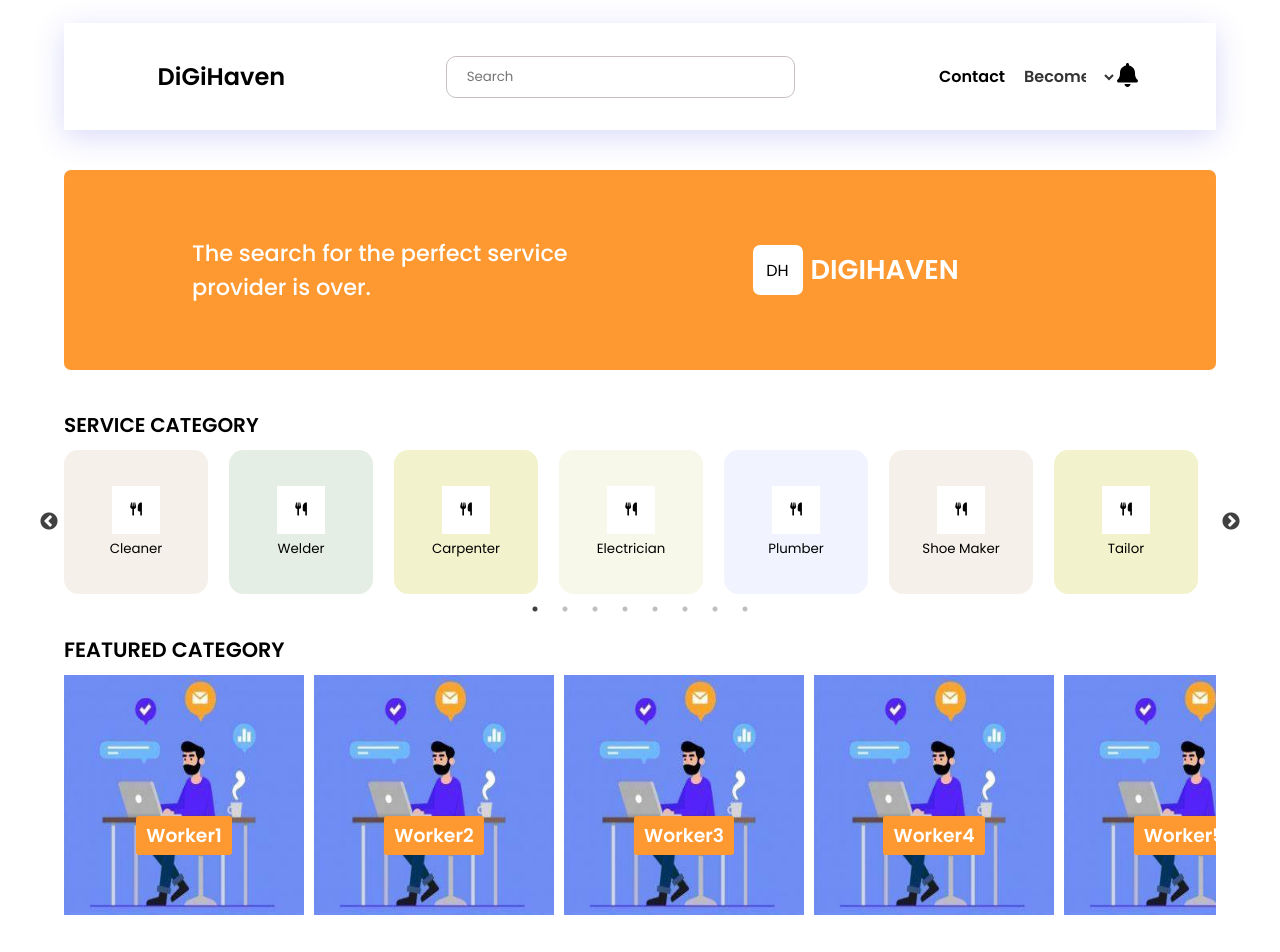
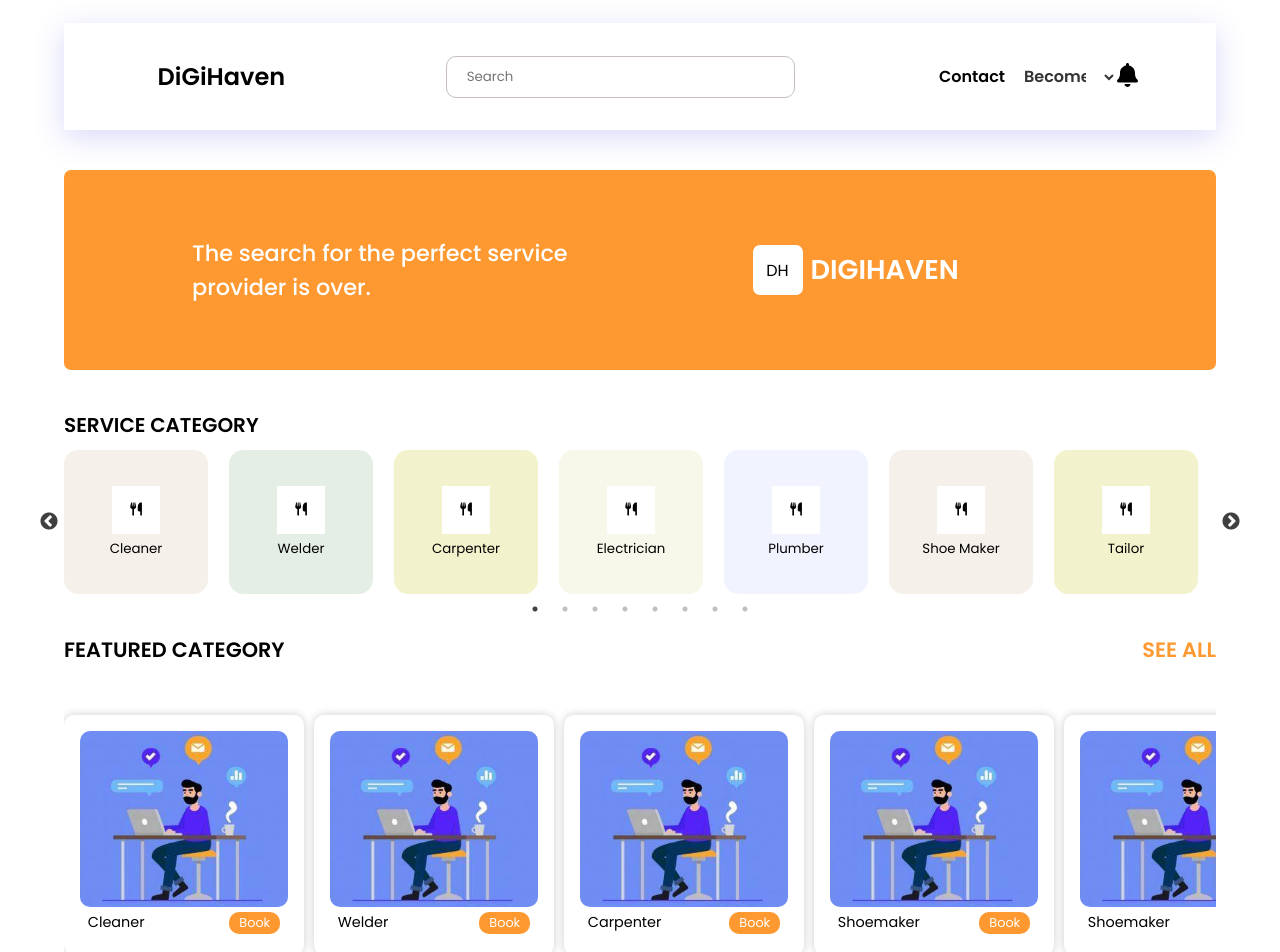
Before and after one commit to ARTISANS-HUB/ArtisansHub, a React (Create React App) app in the folder client/: page / in a window 1280 px wide. Shown: the top 952 px of the page. Built offline with nearby package versions, Linux system fonts and the light colour scheme.

Commit message:
done editing the filter section

```diff
--- a/client/src/css/filterCategory.css
+++ b/client/src/css/filterCategory.css
@@ -16,15 +16,44 @@
     align-items: center;
     justify-content: center;
     text-decoration: none;
-    position: relative;
+    /* position: relative; */
+    box-shadow: 0 0 10px rgba(0,0,0,0.2);
+    border-radius: 10px;
+    padding: 0 2px;
 
 }
 
-.filter-category-card h3{
-    color: #fff;
-    background: #fe9931;
+.filter-category-card .filter-category-card-info{
+    color: #000;
+    /* background: #fe9931; */
     padding: 5px 10px;
-    border-radius: 3px;
+    /* border-radius: 3px; */
+    /* text-align: left;
+    position: absolute; */
+    bottom: 2px;
+    width: 90%;
+    display: flex;
+    justify-content: space-between;
+}
+
+.filter-category-card-info h3{
+    font-weight: 400;
+    font-size: 0.9rem;
+    text-transform: capitalize;
+}
+.filter-category-card-info a{
+       color: #fff;
+       font-size: 0.8rem;
+       background: #fe9931;
+       padding: 2px 10px;
+       border-radius: 10px;
+
+}
+.filter-category-card-info a:hover{
+       color: #000;
+       background: #f1f1f1;
+       font-size: 0.8rem;
+       text-decoration: none;
 }
 
 .filter-category-card p{
@@ -32,16 +61,31 @@
 }
 
 .filter-category-card .filter-category-card-img{
-    width: 15rem;
-    height: 15rem;
+    width: 13rem;
+    height: 11rem;
     display: flex;
     align-items: center;
     justify-content: center;
     background-color: #fff;
-    /* border-radius: 50%; */
-    position: absolute;
+    border-radius: 10px;
+    /* position: absolute;
     top: -2.5rem;
     left: 50%;
     transform: translateX(-50%);
-    z-index: -1;
+    z-index: -1; */
 }
+
+.featured-category{
+    display: flex;
+    flex-wrap: wrap;
+    justify-content: space-between;
+    gap: 2rem;
+}
+.featured-category .featured-category-title{
+  font-size: 1.3rem;
+}
+.featured-category a{
+  color: #fe9931;
+  font-size: 1.3rem;
+  text-transform: uppercase;
+}
--- a/client/src/views/platform/includes/FilterCategory.js
+++ b/client/src/views/platform/includes/FilterCategory.js
@@ -1,19 +1,21 @@
 import React from 'react'
 import { categoryData } from './utils'
 import "../../../css/filterCategory.css"
+import { Link } from 'react-router-dom'
 
 
 
-const FilterCategory = ({name,description,img}) => {
+const FilterCategory = ({name,img,link}) => {
   return (
     <div className='filter-category-container'>
 
        <div className='filter-category-card'>
-            <h3 className='filter-category-card-name'>{name}</h3>
-            {/* <p>{description}</p> */}
             <img className='filter-category-card-img' src={img} alt={name} />
+            <div className='filter-category-card-info'>
+                <h3>{name}</h3>
+                <Link to={link} style={{textDecoration:"none"}}>Book</Link>
+            </div>
        </div>
-
 
     </div>
   )
--- a/client/src/views/platform/includes/ServiceCategory.js
+++ b/client/src/views/platform/includes/ServiceCategory.js
@@ -12,6 +12,7 @@ import {Link } from 'react-router-dom';
 
 const ServiceCategory = () => {
   const [filteredCards, setFilteredCards] = useState(categoryData);
+  const [filter, setFilter] = useState('');
   const [filteredCategory, setFilteredCategory] = useState(cartCategories);
 
   const filterCards = (buttonValue) => {
@@ -23,6 +24,11 @@ const ServiceCategory = () => {
   const handleFilterChange = (e) => {
     const buttonValue = e.target.value;
     filterCards(buttonValue);
+  };
+
+  const handleShowAll = () => {
+    setFilter('');
+    setFilteredCards(categoryData);
   };
 
   const settings = {
@@ -65,9 +71,12 @@ const ServiceCategory = () => {
 
   return (
     <div className='service-container'>
+
         <h2 className='service-title'>
                 service category
         </h2>
+
+
         {/* <div className='category-card'> */}
         <div className='card'>
             <Slider {...settings}>
@@ -81,17 +90,21 @@ const ServiceCategory = () => {
         {/* </div> */}
 
      <div>
-     <div className='featured-category'>featured category</div>
-     <Link to={"#"} className='category-filter' style={{textDecoration:"none"}}>
+     <div className='featured-category'>
+        <div className='featured-category-title'>featured category</div>
+        <Link to={"#"} style={{textDecoration:"none"}} onClick={handleShowAll}>See All</Link>
+     </div>
 
- {
 
-    filteredCards.map((cat)=>{
-      return <FilterCategory name={cat.name} img={myImage}/>
-    })
-  }
+     <Link to={"#"}  className='category-filter' style={{textDecoration:"none"}}>
+          {
 
-</Link>
+              filteredCards.map((cat)=>{
+                return <FilterCategory name={cat.category} img={myImage} link={cat.link}/>
+              })
+            }
+
+    </Link>
      </div>
     </div>
   )
--- a/client/src/views/platform/includes/utils.js
+++ b/client/src/views/platform/includes/utils.js
@@ -3,6 +3,7 @@ export const categoryData = [
     {
         name:"Worker1",
         category:"cleaner",
+        link:"/booking",
         img:"../../../uploads/bg.jpeg",
         desc:"This command will add the library to your project."
     },
@@ -10,24 +11,28 @@ export const categoryData = [
     {
         name:"Worker2",
         category:"welder",
+        link:"/booking",
         img:"../../../uploads/bg.jpeg",
         desc:"This command will add the library to your project."
     },
     {
         name:"Worker3",
         category:"carpenter",
+        link:"/booking",
         img:"../../../uploads/bg.jpeg",
         desc:"This command will add the library to your project."
     },
     {
         name:"Worker4",
         category:"shoemaker",
+        link:"/booking",
         img:"../../../uploads/bg.jpeg",
         desc:"This command will add the library to your project."
     },
     {
         name:"Worker5",
         category:"shoemaker",
+        link:"/booking",
         img:"../../../uploads/bg.jpeg",
         desc:"This command will add the library to your project."
     },
```
Also changed, not shown: client/src/views/platform/includes/ArtisansCard.js (+4 -6 lines).
